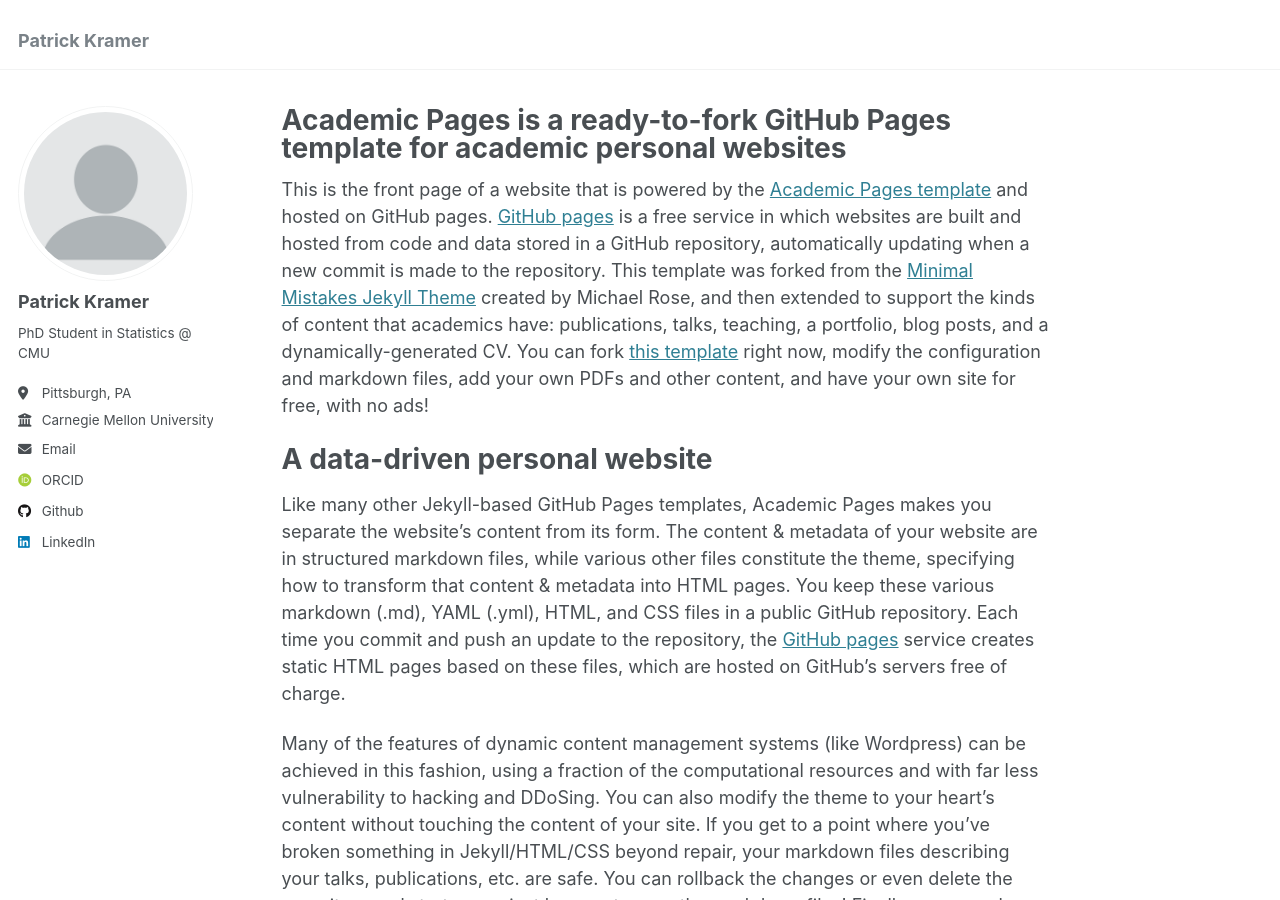
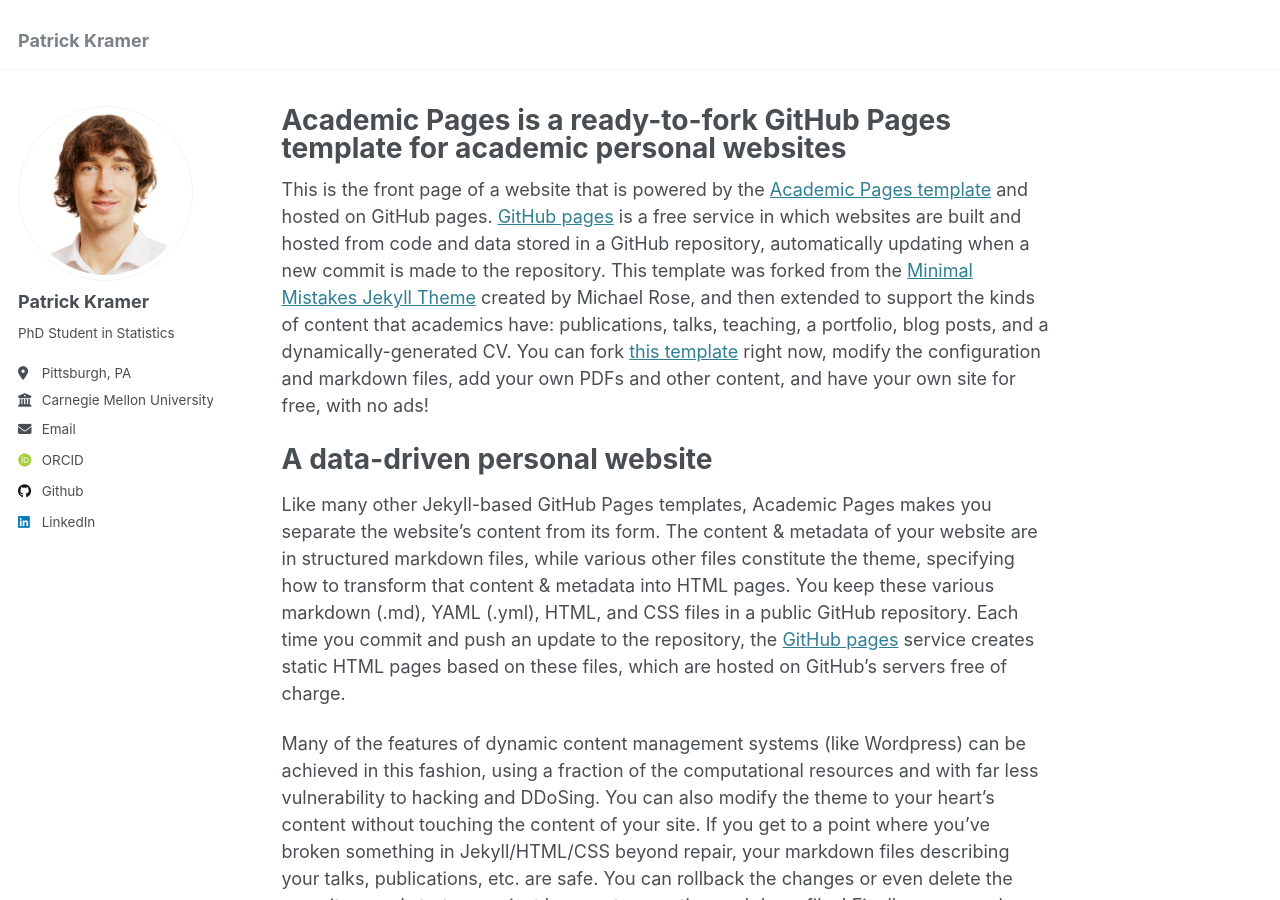
Before and after one commit to patrick-kramer/patrick-kramer.github.io, a Jekyll site: the page built from _pages/about.md, in a window 1280 px wide and 900 px high. Built offline with Jekyll 4.4.1, drawn with Linux system fonts in a browser that asks for light colours; some web fonts are replaced.

Commit message:
Add profile picture

```diff
--- a/_config.yml
+++ b/_config.yml
@@ -21,10 +21,10 @@
 #               Additional customization can be done by editing /_includes/author-profile.html
 author:
   # Biographic information
-  avatar           : "profile.png"
+  avatar           : "profile.jpg"
   name             : "Patrick Kramer"
   pronouns         : # example: "she/her"
-  bio              : "PhD Student in Statistics @ CMU"
+  bio              : "PhD Student in Statistics"
   location         : "Pittsburgh, PA"
   employer         : "Carnegie Mellon University"
   uri              : # URL
```
Also changed, not shown: images/profile.jpg (added), 1 other file.
